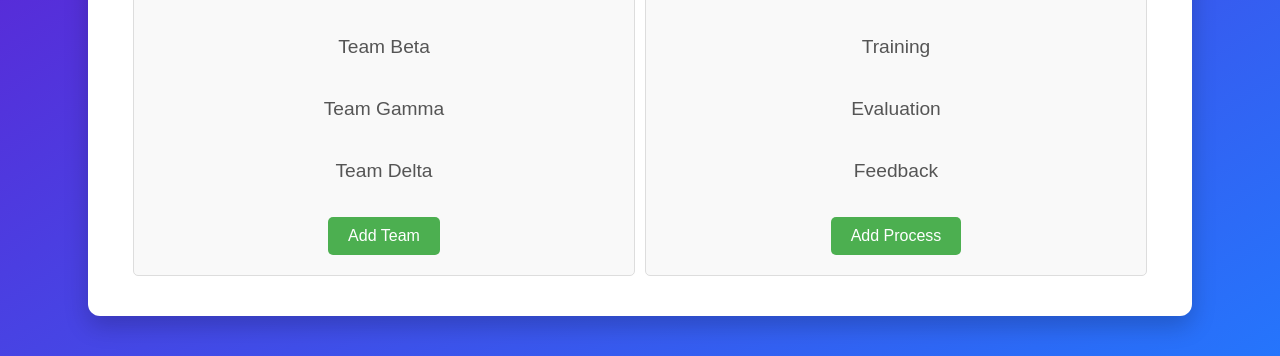
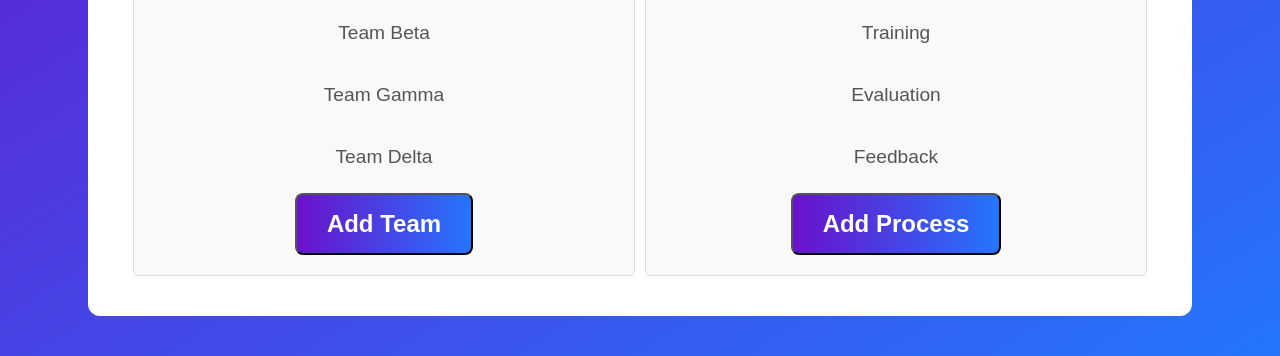
Before and after one commit to idan-nave/OnBoardly, a plain HTML site: page frontend/views/companyDashboard.html in a window 1280 px wide. Shown: the part 444-800 px from the top of the page. Drawn offline with Linux system fonts and the light colour scheme.

Commit message:
changed the button colors

```diff
--- a/frontend/assets/css/companyDashboard.css
+++ b/frontend/assets/css/companyDashboard.css
@@ -1,3 +1,4 @@
+/* General Styles */
 body {
     font-family: Arial, sans-serif;
     margin: 0;
@@ -12,7 +13,7 @@ body {
 .container {
     background-color: #fff;
     border-radius: 12px;
-    box-shadow: 0 10px 25px rgba(0, 0, 0, 0.2);
+    /* box-shadow: 0 10px 25px rgba(0, 0, 0, 0.2); */ /* Removed box-shadow */
     width: 80%;
     height: 80vh; /* Take 80% of the vertical height */
     max-width: 1400px; /* Ensure it doesn't get too wide */
@@ -24,7 +25,7 @@ body {
 }
 
 h1 {
-    text-align: center; /* Already centered */
+    text-align: center;
     font-size: 3rem;
     margin-bottom: 20px;
     color: #333;
@@ -76,15 +77,18 @@ li:hover {
 }
 
 .add-button {
-    background-color: #4CAF50; /* Green */
-    border: none;
-    color: white;
-    padding: 10px 20px;
-    text-align: center;
-    text-decoration: none;
     display: inline-block;
-    font-size: 16px;
-    margin-top: 10px;
-    border-radius: 5px;
-    cursor: pointer;
+  background: linear-gradient(to right, #6A11CB, #2575FC);
+  color: #fff;
+  text-decoration: none;
+  font-weight: bold;
+  padding: 15px 30px; /* Larger button size */
+  font-size: 1.5rem; /* Larger button text */
+  border-radius: 8px; /* Rounded button */
+  transition: background 0.3s ease;
+  text-align: center;
 }
+
+.add-button:hover {
+    background: linear-gradient(to right, #2575FC, #6A11CB);
+}
```
